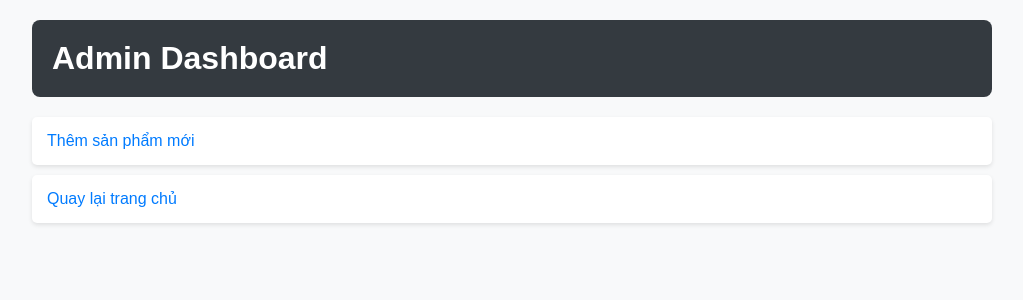
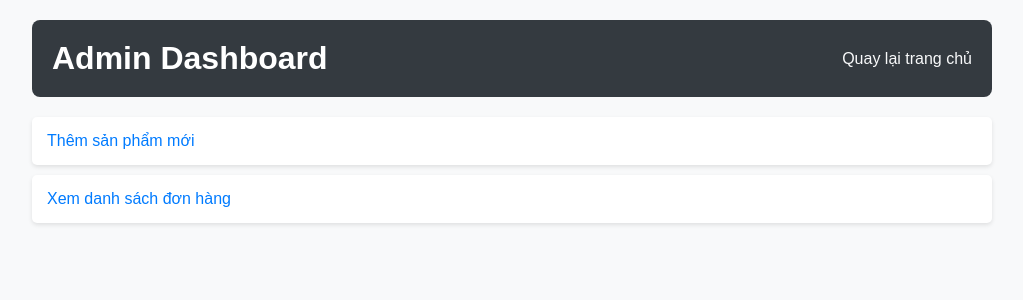
Before and after one commit to oop-nhom-8-bai-ban-hang/shop-ban, a Flask app: page /admin in a window 1280 px wide. Shown: the top 300 px of the page, without its empty margins (128-1151 px from the left). Run offline with Flask 3, Linux system fonts and the light colour scheme; a user stored in the database is signed in; tables that the repository leaves empty hold one stand-in row (values such as "Sample post").

Commit message:
Update admin_dashboard.html

```diff
--- a/templates/admin_dashboard.html
+++ b/templates/admin_dashboard.html
@@ -6,8 +6,9 @@
     <style>
         body { font-family: sans-serif; background-color: #f8f9fa; margin: 0; padding: 20px; }
         .container { max-width: 960px; margin: auto; }
-        header { background: #343a40; color: white; padding: 20px; border-radius: 8px; margin-bottom: 20px; }
+        header { background: #343a40; color: white; padding: 20px; border-radius: 8px; margin-bottom: 20px; display: flex; justify-content: space-between; align-items: center; }
         h1 { margin: 0; }
+        .header-nav a { color: #f8f9fa; text-decoration: none; }
         .nav { list-style: none; padding: 0; }
         .nav li { margin-bottom: 10px; }
         .nav a { display: block; background: white; padding: 15px; text-decoration: none; color: #007bff; border-radius: 5px; box-shadow: 0 2px 4px rgba(0,0,0,0.1); transition: background-color 0.2s; }
@@ -18,6 +19,9 @@
     <div class="container">
         <header>
             <h1>Admin Dashboard</h1>
+            <nav class="header-nav">
+                <a href="{{ url_for('home') }}">Quay lại trang chủ</a>
+            </nav>
         </header>
 
         {% with messages = get_flashed_messages(with_categories=true) %}
@@ -32,7 +36,7 @@
 
         <ul class="nav">
             <li><a href="{{ url_for('add_product') }}">Thêm sản phẩm mới</a></li>
-            <li><a href="{{ url_for('home') }}">Quay lại trang chủ</a></li>
+            <li><a href="{{ url_for('admin_orders') }}">Xem danh sách đơn hàng</a></li>
         </ul>
     </div>
 </body>
```
